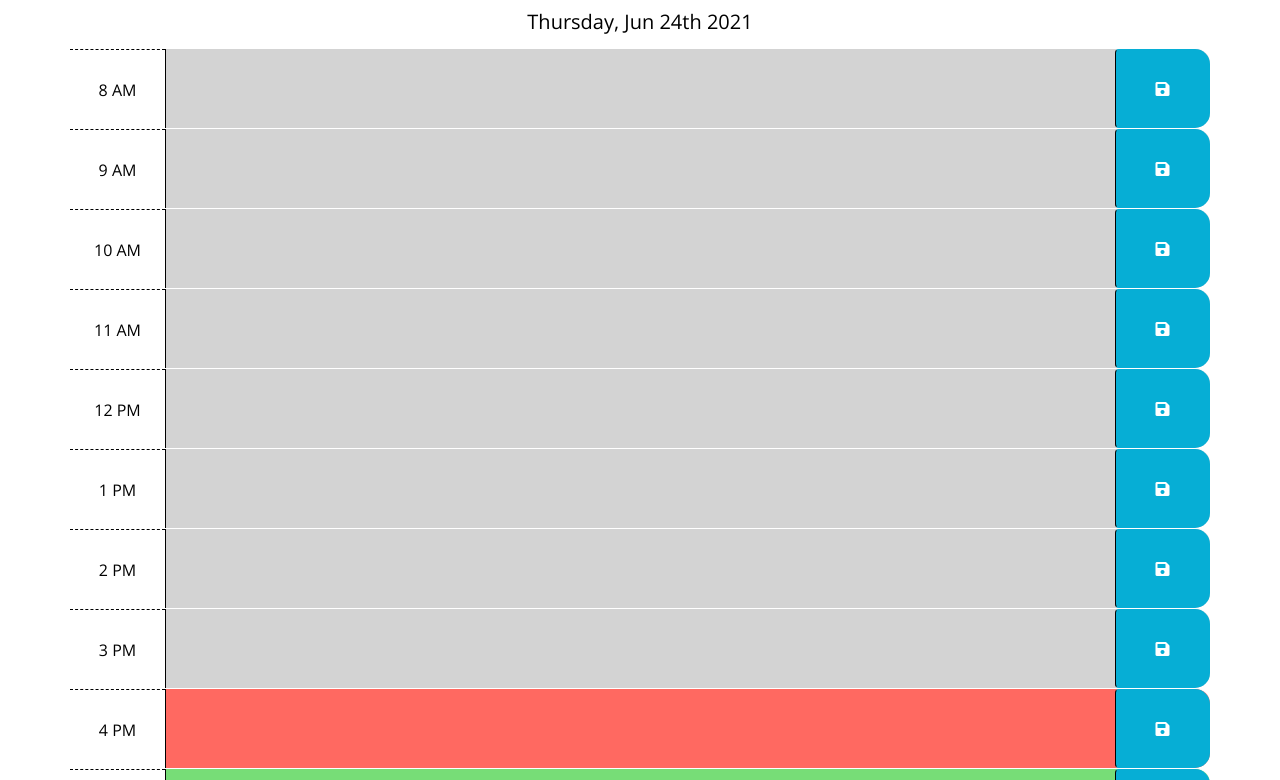
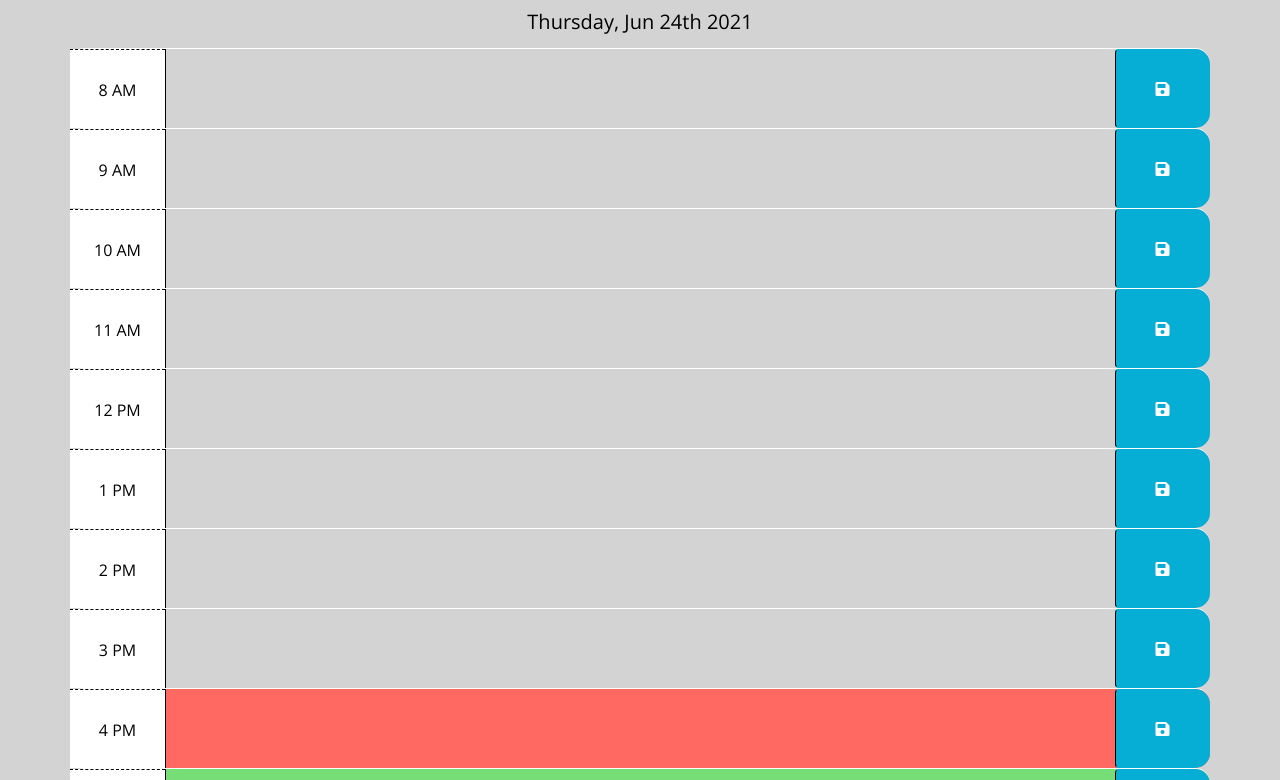
Before and after one commit to jlhickey/Wor-Day-Scheduler, a plain HTML site: page index.html in a window 1280 px wide. Shown: the part 182-962 px from the top of the page. Drawn offline with nearby package versions, Linux system fonts and the light colour scheme.

Commit message:
Update style.css

```diff
--- a/style.css
+++ b/style.css
@@ -15,7 +15,7 @@ textarea {
 
 .jumbotron {
   text-align: center;
-  background-color: transparent;
+  background-color: #d3d3d3;
   color: black;
   border-radius: 0;
   border-bottom: 10px solid black;
```
